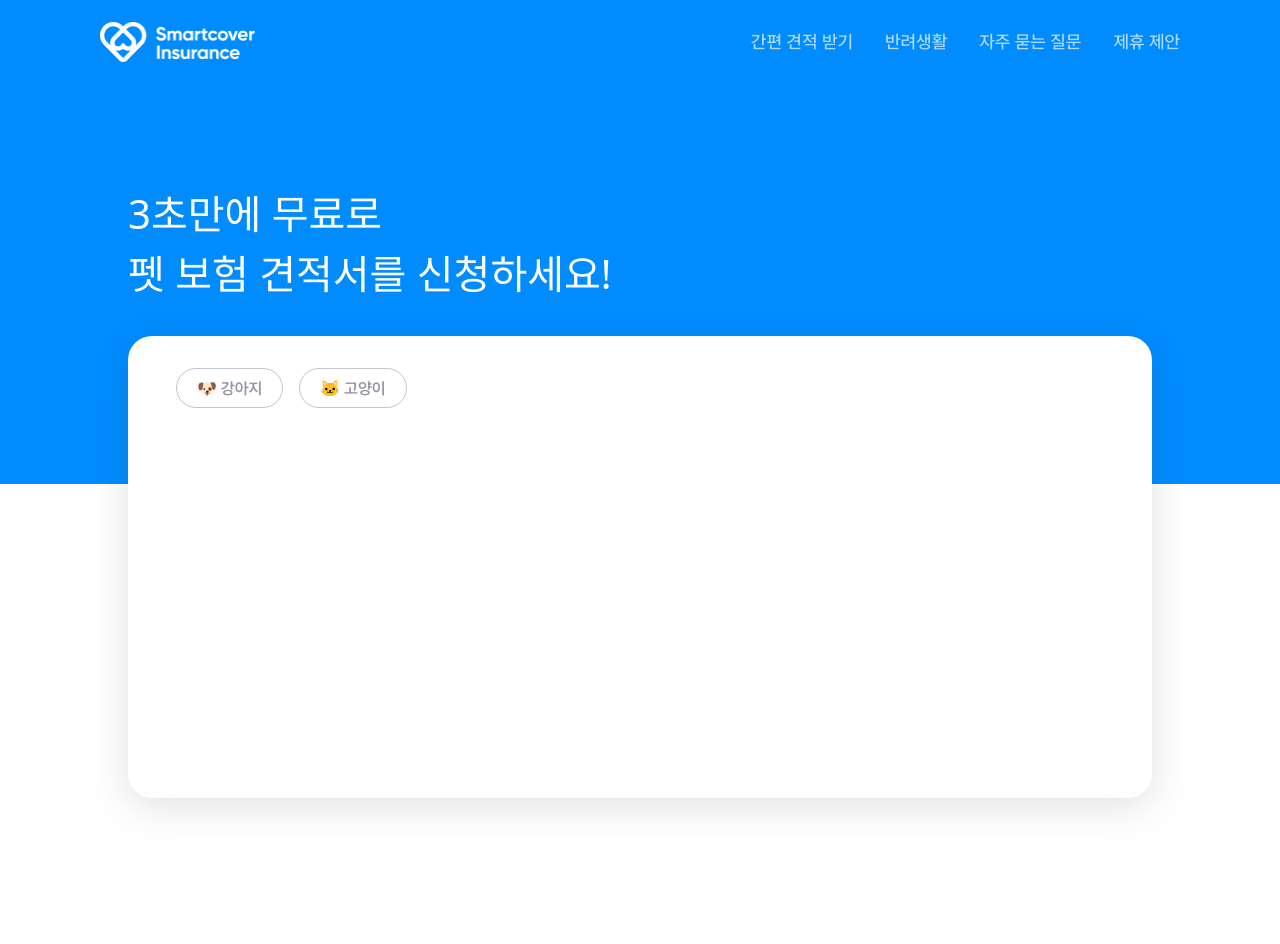
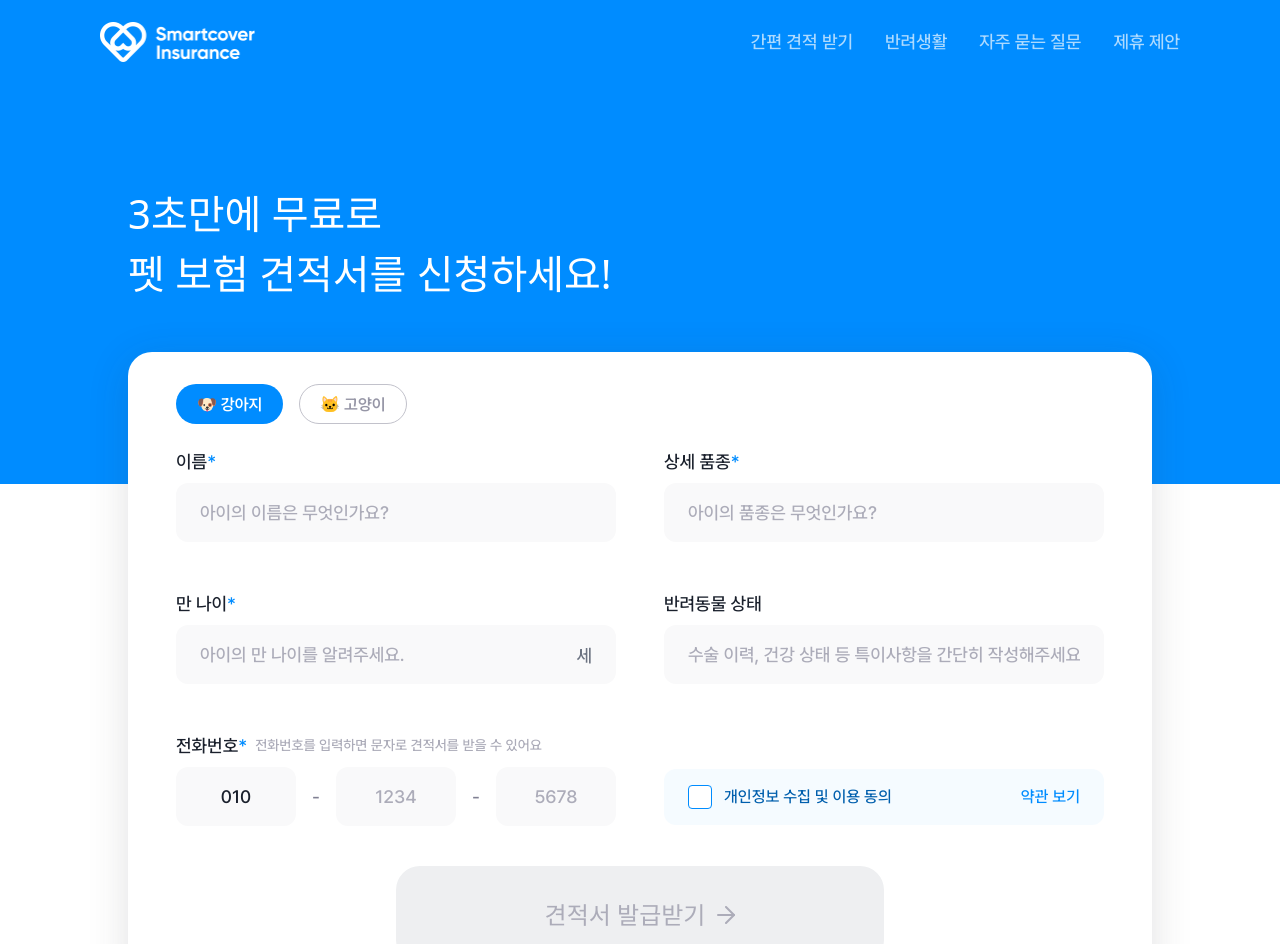
Before and after one commit to FITPET-A/FITPET_FE, a Next.js app: page / in a window 1280 px wide. Shown: the top 944 px of the page. Built offline with nearby package versions, Linux system fonts and the light colour scheme; a web font is replaced by a local one.

Commit message:
feat: 폼 박스

```diff
--- a/app/(main)/components/AnimalInfoFormBox.tsx
+++ b/app/(main)/components/AnimalInfoFormBox.tsx
@@ -1,6 +1,9 @@
 "use client";
 
 import { useState } from "react";
+import { Checkbox } from "@chakra-ui/react";
+import { RightArrowIcon } from "@public/svg";
+import { useForm } from "react-hook-form";
 import AnimalButton from "./AnimalButton";
 
 const animals = [
@@ -9,12 +12,34 @@ const animals = [
 ];
 
 function AnimalInfoFormBox() {
-  const [selectedAnimal, setSelectedAnimal] = useState("");
+  const [selectedAnimal, setSelectedAnimal] = useState("dog");
+
+  const {
+    register,
+    handleSubmit,
+    watch,
+    formState: { errors },
+  } = useForm();
+
+  const watchedFields = watch([
+    "name",
+    "breed",
+    "age",
+    "phone2",
+    "phone3",
+    "privacyConsent",
+  ]);
+
+  const isFormValid =
+    watchedFields.every((field) => field) && !Object.keys(errors).length;
+
+  // eslint-disable-next-line @typescript-eslint/no-explicit-any
+  const onSubmit = (data: any) => data;
 
   return (
-    <div className="mt-8 flex h-[462px] flex-col rounded-3xl bg-white shadow-main-form">
-      <div className="mx-12 mt-8">
-        <div className="flex space-x-4">
+    <div className="mt-12 flex h-[636px] flex-col rounded-3xl bg-white px-12 shadow-main-form">
+      <form onSubmit={handleSubmit(onSubmit)}>
+        <div className="mt-8 flex space-x-4">
           {animals.map((animal) => (
             <AnimalButton
               key={animal.value}
@@ -25,7 +50,221 @@ function AnimalInfoFormBox() {
             />
           ))}
         </div>
-      </div>
+        <div className="mt-6 grid grid-cols-2 gap-12 text-lg font-medium">
+          <div className="relative flex flex-col gap-2">
+            <div className="flex">
+              <label htmlFor="name">이름</label>
+              <span className="text-primary-50">*</span>
+            </div>
+            <input
+              id="name"
+              type="text"
+              {...register("name", {
+                required: "우리 아이의 올바른 이름을 입력해 주세요.",
+                maxLength: {
+                  value: 10,
+                  message: "이름은 최대 10자까지 입력 가능합니다.",
+                },
+                pattern: {
+                  value: /^[가-힣]{1,10}$/,
+                  message: "우리 아이의 올바른 이름을 입력해 주세요.",
+                },
+              })}
+              className={`h-[59px] rounded-xl px-6 py-4 placeholder:text-grayscale-40 focus:outline focus:outline-1 ${
+                errors.name
+                  ? "outline outline-1 outline-red-500"
+                  : "bg-grayscale-05 focus:outline-primary-50"
+              }`}
+              placeholder="아이의 이름은 무엇인가요?"
+            />
+            {errors.name && (
+              <p className="absolute -bottom-6 text-sm text-red-500">
+                {errors.name?.message?.toString()}
+              </p>
+            )}
+          </div>
+          <div className="flex flex-col gap-2">
+            <div className="flex">
+              <label htmlFor="breed">상세 품종</label>
+              <span className="text-primary-50">*</span>
+            </div>
+            <input
+              id="breed"
+              type="text"
+              {...register("breed", { required: true })}
+              className="h-[59px] rounded-xl bg-grayscale-05 px-6 py-4 placeholder:text-grayscale-40 focus:outline focus:outline-1 focus:outline-primary-50"
+              placeholder="아이의 품종은 무엇인가요?"
+            />
+          </div>
+          <div className="relative flex flex-col gap-2">
+            <div className="flex">
+              <label htmlFor="age">만 나이</label>
+              <span className="text-primary-50">*</span>
+            </div>
+            <div className="relative w-full">
+              <input
+                id="age"
+                type="number"
+                {...register("age", {
+                  required: "우리 아이의 정확한 만 나이를 입력해주세요.",
+                  validate: {
+                    positive: (value) => {
+                      const age = parseInt(value, 10);
+                      return (
+                        age <= 10 ||
+                        "현재 만 10살 초과된 아이는 펫보험 가입이 어렵습니다."
+                      );
+                    },
+                    isNumber: (value) =>
+                      /^[0-9]+$/.test(value) ||
+                      "우리 아이의 정확한 만 나이를 입력해주세요.",
+                  },
+                })}
+                className={`h-[59px] w-full rounded-xl bg-grayscale-05 py-4 pl-6 pr-[50px] placeholder:text-grayscale-40 focus:outline focus:outline-1 ${
+                  errors.age
+                    ? "outline outline-1 outline-red-500"
+                    : "focus:outline-primary-50"
+                }`}
+                placeholder="아이의 만 나이를 알려주세요."
+              />
+              <span className="absolute right-6 top-1/2 -translate-y-1/2 transform text-gray-500">
+                세
+              </span>
+              {errors.age && (
+                <p className="absolute -bottom-6 text-sm text-red-500">
+                  {errors.age?.message?.toString()}
+                </p>
+              )}
+            </div>
+          </div>
+          <div className="flex flex-col gap-2">
+            <label htmlFor="condition">반려동물 상태</label>
+            <input
+              id="condition"
+              {...register("condition")}
+              maxLength={30}
+              className="h-[59px] rounded-xl bg-grayscale-05 px-6 py-4 placeholder:text-grayscale-40 focus:outline focus:outline-1 focus:outline-primary-50"
+              placeholder="수술 이력, 건강 상태 등 특이사항을 간단히 작성해주세요."
+            />
+          </div>
+          <div className="relative flex flex-col gap-2">
+            <div className="flex items-center">
+              <div className="mr-2 flex">
+                <label htmlFor="phone">전화번호</label>
+                <span className="text-primary-50">*</span>
+              </div>
+              <p className="text-sm text-grayscale-40">
+                전화번호를 입력하면 문자로 견적서를 받을 수 있어요
+              </p>
+            </div>
+            <div className="flex items-center justify-between">
+              <input
+                id="phone1"
+                value="010"
+                readOnly
+                className="h-[59px] w-[120px] rounded-xl bg-grayscale-05 px-6 py-4 text-center placeholder:text-grayscale-40 focus:outline focus:outline-1 focus:outline-primary-50"
+              />
+              <span className="text-grayscale-60">-</span>
+              <input
+                id="phone2"
+                type="number"
+                maxLength={4}
+                {...register("phone2", {
+                  required: "견적서 발송을 위해 정확한 번호를 입력해주세요.",
+                  pattern: {
+                    value: /^[0-9]{4}$/,
+                    message: "견적서 발송을 위해 정확한 번호를 입력해주세요.",
+                  },
+                })}
+                className={`h-[59px] w-[120px] rounded-xl bg-grayscale-05 px-6 py-4 text-center placeholder:text-grayscale-40 focus:outline focus:outline-1 ${
+                  errors.phone2
+                    ? "outline outline-1 outline-red-500"
+                    : "focus:outline-primary-50"
+                }`}
+                placeholder="1234"
+              />
+              <span className="text-grayscale-60">-</span>
+              <input
+                id="phone3"
+                type="number"
+                maxLength={4}
+                {...register("phone3", {
+                  required: "견적서 발송을 위해 정확한 번호를 입력해주세요.",
+                  pattern: {
+                    value: /^[0-9]{4}$/,
+                    message: "견적서 발송을 위해 정확한 번호를 입력해주세요.",
+                  },
+                })}
+                className={`h-[59px] w-[120px] rounded-xl bg-grayscale-05 px-6 py-4 text-center placeholder:text-grayscale-40 focus:outline focus:outline-1 ${
+                  errors.phone3
+                    ? "outline outline-1 outline-red-500"
+                    : "focus:outline-primary-50"
+                }`}
+                placeholder="5678"
+              />
+            </div>
+            {(errors.phone2 || errors.phone3) && (
+              <p className="absolute -bottom-6 text-sm text-red-500">
+                {errors.phone2?.message?.toString() ||
+                  errors.phone3?.message?.toString()}
+              </p>
+            )}
+          </div>
+          <div className="mt-[37px] flex h-14 items-center justify-between rounded-xl bg-primary-00/25 px-6 py-4 text-md">
+            <div className="flex items-center">
+              <Checkbox
+                id="privacyConsent"
+                {...register("privacyConsent", { required: true })}
+                className="mr-3"
+                borderColor="#008CFF"
+                sx={{
+                  "& .chakra-checkbox__control": {
+                    width: "24px",
+                    height: "24px",
+                    borderRadius: "4px",
+                    bg: "white",
+                    borderWidth: "1.5px",
+                  },
+                  "& .chakra-checkbox__control[data-checked]": {
+                    bg: "#008CFF",
+                    borderColor: "#008CFF",
+                    _hover: {
+                      bg: "#008CFF",
+                      borderColor: "inherit",
+                    },
+                  },
+                }}
+              />
+              <label htmlFor="privacyConsent" className="text-primary-70">
+                개인정보 수집 및 이용 동의
+              </label>
+            </div>
+            <button type="button" className="text-primary-50">
+              약관 보기
+            </button>
+          </div>
+        </div>
+        <div className="mt-10 flex w-full justify-center">
+          <button
+            type="submit"
+            // disabled={!isFormValid}
+            className={`flex h-[98px] w-[488px] items-center justify-center gap-3 rounded-3xl ${
+              isFormValid ? "bg-primary-50" : "bg-grayscale-10"
+            }`}
+          >
+            <span
+              className={`font-paperlogy-title text-3xl ${
+                isFormValid ? "text-white" : "text-grayscale-40"
+              }`}
+            >
+              견적서 발급받기
+            </span>
+            <RightArrowIcon
+              className={`${isFormValid ? "stroke-white" : "stroke-[#ACACB9]"}`}
+            />
+          </button>
+        </div>
+      </form>
     </div>
   );
 }
```
